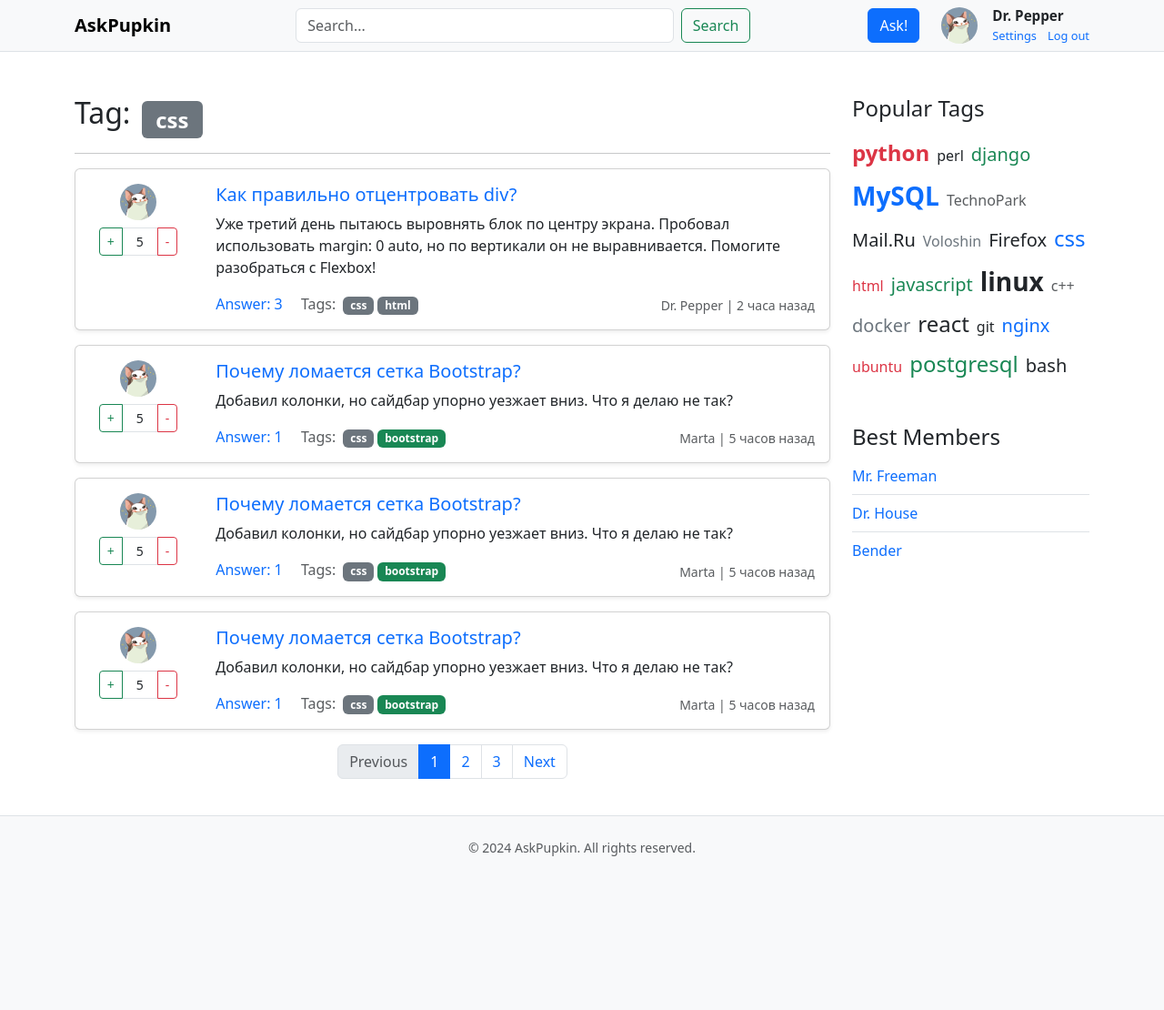
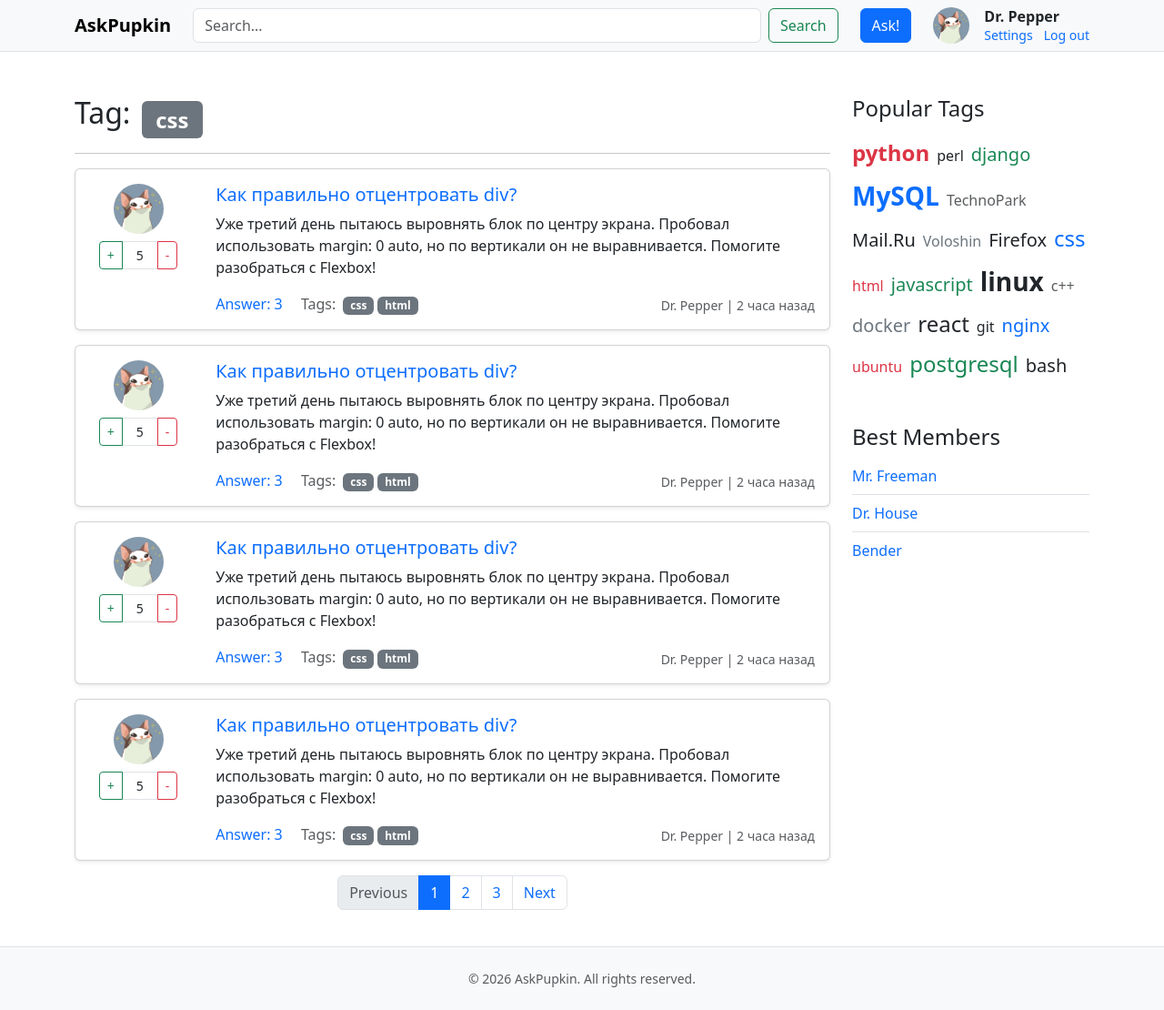
Before and after one commit to GrayMouse9/2026-VK-EDU-Web-13-Shpakova-D, a Django app: page /tag/1/ in a window 1280 px wide. Shown: the whole page at 91% size. Before the commit the page ends 941 px from the top, so only its background shows below. Run offline with Django 5.2, Linux system fonts and the light colour scheme; some libraries are stand-ins or nearby versions.

Commit message:
Отлаживание

```diff
--- a/application/settings.py
+++ b/application/settings.py
@@ -10,6 +10,7 @@ For the full list of settings and their values, see
 https://docs.djangoproject.com/en/6.0/ref/settings/
 """
 
+import os
 from pathlib import Path
 
 # Build paths inside the project like this: BASE_DIR / 'subdir'.
@@ -117,3 +118,4 @@ USE_TZ = True
 # https://docs.djangoproject.com/en/6.0/howto/static-files/
 
 STATIC_URL = '/static/'
+STATICFILES_DIRS = [os.path.join(BASE_DIR, "static")]
--- a/core/templates/core/profile.html
+++ b/core/templates/core/profile.html
@@ -9,7 +9,7 @@
     <div class="mb-3 row">
         <label for="loginInput" class="col-sm-2 col-form-label">Login</label>
         <div class="col-sm-10">
-            <input type="text" class="form-control text-center px-0 rating-input" value="5" readonly>
+            <input type="text" class="form-control" value="dr_pepper" readonly>
         </div>
     </div>
 
@@ -31,7 +31,8 @@
         <label for="avatarInput" class="col-sm-2 col-form-label">Upload avatar</label>
         <div class="col-sm-10">
             <div class="mb-3">
-                <img src="{% static 'core/img/avatar.png' %}" class="img-thumbnail profile-avatar" alt="Current avatar">
+                <img src="{% static 'img/avatar.png' %}" class="img-thumbnail" width=150px height=150px
+                    alt="Current avatar">
             </div>
 
             <div class="mb-4 w-75">
--- a/questions/templates/questions/tag.html
+++ b/questions/templates/questions/tag.html
@@ -10,28 +10,29 @@
 
 <div class="card mb-3 shadow-sm">
     <div class="row g-0">
-        <div class="col-md-2 col-3 d-flex flex-column align-items-center p-2 p-sm-3">
 
-            <img src="{% static 'core/img/avatar.png' %}" width="40" height="40" class="rounded-circle mb-2"
-                alt="Avatar">
+        <div class="col-12 col-md-2 col-3 d-flex flex-row flex-column align-items-center py-3 px-2 pb-0">
+            <img src="{% static 'img/avatar.png' %}" width="55" height="55" class="rounded-circle mb-2" alt="Avatar">
 
             <div class="input-group input-group-sm mb-2 flex-nowrap justify-content-center">
                 <button class="btn btn-outline-success px-2" type="button">+</button>
-                <input type="text" class="form-control text-center px-0" style="max-width: 40px;" value="5" readonly>
+                <input type="text" class="form-control text-center px-0 rating-input" value="5" readonly>
                 <button class="btn btn-outline-danger px-2" type="button">-</button>
             </div>
 
         </div>
-        <div class="col-md-10 col-9">
-            <div class="card-body">
+
+        <div class="col-12 col-md-10">
+            <div class="card-body pt-0 pt-md-3">
                 <h5 class="card-title">
                     <a href="{% url 'question' question_id=1 %}" class="text-decoration-none">Как правильно отцентровать
                         div?</a>
                 </h5>
                 <p class="card-text">
-                    Уже третий день пытаюсь выровнять блок по центру экрана. Пробовал использовать margin: 0 auto, но по
-                    вертикали он не выравнивается. Помогите разобраться с Flexbox!
+                    Уже третий день пытаюсь выровнять блок по центру экрана. Пробовал использовать
+                    margin: 0 auto, но по вертикали он не выравнивается. Помогите разобраться с Flexbox!
                 </p>
+
                 <div class="d-flex justify-content-between align-items-end mt-3">
                     <div>
                         <a href="{% url 'question' question_id=1 %}" class="text-decoration-none me-3">Answer: 3</a>
@@ -45,125 +46,135 @@
                 </div>
             </div>
         </div>
+
     </div>
 </div>
 
 <div class="card mb-3 shadow-sm">
     <div class="row g-0">
-        <div class="col-md-2 col-3 d-flex flex-column align-items-center p-2 p-sm-3">
 
-            <img src="{% static 'core/img/avatar.png' %}" width="40" height="40" class="rounded-circle mb-2"
-                alt="Avatar">
+        <div class="col-12 col-md-2 col-3 d-flex flex-row flex-column align-items-center py-3 px-2 pb-0">
+            <img src="{% static 'img/avatar.png' %}" width="55" height="55" class="rounded-circle mb-2" alt="Avatar">
 
             <div class="input-group input-group-sm mb-2 flex-nowrap justify-content-center">
                 <button class="btn btn-outline-success px-2" type="button">+</button>
-                <input type="text" class="form-control text-center px-0" style="max-width: 40px;" value="5" readonly>
+                <input type="text" class="form-control text-center px-0 rating-input" value="5" readonly>
                 <button class="btn btn-outline-danger px-2" type="button">-</button>
             </div>
 
         </div>
-        <div class="col-md-10 col-9">
-            <div class="card-body">
+
+        <div class="col-12 col-md-10">
+            <div class="card-body pt-0 pt-md-3">
                 <h5 class="card-title">
-                    <a href="{% url 'question' question_id=1 %}" class="text-decoration-none">Почему ломается сетка
-                        Bootstrap?</a>
+                    <a href="{% url 'question' question_id=1 %}" class="text-decoration-none">Как правильно отцентровать
+                        div?</a>
                 </h5>
                 <p class="card-text">
-                    Добавил колонки, но сайдбар упорно уезжает вниз. Что я делаю не так?
+                    Уже третий день пытаюсь выровнять блок по центру экрана. Пробовал использовать
+                    margin: 0 auto, но по вертикали он не выравнивается. Помогите разобраться с Flexbox!
                 </p>
+
                 <div class="d-flex justify-content-between align-items-end mt-3">
                     <div>
-                        <a href="{% url 'question' question_id=1 %}" class="text-decoration-none me-3">Answer: 1</a>
+                        <a href="{% url 'question' question_id=1 %}" class="text-decoration-none me-3">Answer: 3</a>
                         <span class="text-muted me-1">Tags:</span>
                         <a href="#" class="badge bg-secondary text-decoration-none">css</a>
-                        <a href="#" class="badge bg-success text-decoration-none">bootstrap</a>
+                        <a href="#" class="badge bg-secondary text-decoration-none">html</a>
                     </div>
                     <div class="text-muted small">
-                        Marta | 5 часов назад
+                        Dr. Pepper | 2 часа назад
                     </div>
                 </div>
             </div>
         </div>
+
     </div>
 </div>
 
 
 <div class="card mb-3 shadow-sm">
     <div class="row g-0">
-        <div class="col-md-2 col-3 d-flex flex-column align-items-center p-2 p-sm-3">
 
-            <img src="{% static 'core/img/avatar.png' %}" width="40" height="40" class="rounded-circle mb-2"
-                alt="Avatar">
+        <div class="col-12 col-md-2 col-3 d-flex flex-row flex-column align-items-center py-3 px-2 pb-0">
+            <img src="{% static 'img/avatar.png' %}" width="55" height="55" class="rounded-circle mb-2" alt="Avatar">
 
             <div class="input-group input-group-sm mb-2 flex-nowrap justify-content-center">
                 <button class="btn btn-outline-success px-2" type="button">+</button>
-                <input type="text" class="form-control text-center px-0" style="max-width: 40px;" value="5" readonly>
+                <input type="text" class="form-control text-center px-0 rating-input" value="5" readonly>
                 <button class="btn btn-outline-danger px-2" type="button">-</button>
             </div>
 
         </div>
-        <div class="col-md-10 col-9">
-            <div class="card-body">
+
+        <div class="col-12 col-md-10">
+            <div class="card-body pt-0 pt-md-3">
                 <h5 class="card-title">
-                    <a href="{% url 'question' question_id=1 %}" class="text-decoration-none">Почему ломается сетка
-                        Bootstrap?</a>
+                    <a href="{% url 'question' question_id=1 %}" class="text-decoration-none">Как правильно отцентровать
+                        div?</a>
                 </h5>
                 <p class="card-text">
-                    Добавил колонки, но сайдбар упорно уезжает вниз. Что я делаю не так?
+                    Уже третий день пытаюсь выровнять блок по центру экрана. Пробовал использовать
+                    margin: 0 auto, но по вертикали он не выравнивается. Помогите разобраться с Flexbox!
                 </p>
+
                 <div class="d-flex justify-content-between align-items-end mt-3">
                     <div>
-                        <a href="{% url 'question' question_id=1 %}" class="text-decoration-none me-3">Answer: 1</a>
+                        <a href="{% url 'question' question_id=1 %}" class="text-decoration-none me-3">Answer: 3</a>
                         <span class="text-muted me-1">Tags:</span>
                         <a href="#" class="badge bg-secondary text-decoration-none">css</a>
-                        <a href="#" class="badge bg-success text-decoration-none">bootstrap</a>
+                        <a href="#" class="badge bg-secondary text-decoration-none">html</a>
                     </div>
                     <div class="text-muted small">
-                        Marta | 5 часов назад
+                        Dr. Pepper | 2 часа назад
                     </div>
                 </div>
             </div>
         </div>
+
     </div>
 </div>
 
 
 <div class="card mb-3 shadow-sm">
     <div class="row g-0">
-        <div class="col-md-2 col-3 d-flex flex-column align-items-center p-2 p-sm-3">
 
-            <img src="{% static 'core/img/avatar.png' %}" width="40" height="40" class="rounded-circle mb-2"
-                alt="Avatar">
+        <div class="col-12 col-md-2 col-3 d-flex flex-row flex-column align-items-center py-3 px-2 pb-0">
+            <img src="{% static 'img/avatar.png' %}" width="55" height="55" class="rounded-circle mb-2" alt="Avatar">
 
             <div class="input-group input-group-sm mb-2 flex-nowrap justify-content-center">
                 <button class="btn btn-outline-success px-2" type="button">+</button>
-                <input type="text" class="form-control text-center px-0" style="max-width: 40px;" value="5" readonly>
+                <input type="text" class="form-control text-center px-0 rating-input" value="5" readonly>
                 <button class="btn btn-outline-danger px-2" type="button">-</button>
             </div>
 
         </div>
-        <div class="col-md-10 col-9">
-            <div class="card-body">
+
+        <div class="col-12 col-md-10">
+            <div class="card-body pt-0 pt-md-3">
                 <h5 class="card-title">
-                    <a href="{% url 'question' question_id=1 %}" class="text-decoration-none">Почему ломается сетка
-                        Bootstrap?</a>
+                    <a href="{% url 'question' question_id=1 %}" class="text-decoration-none">Как правильно отцентровать
+                        div?</a>
                 </h5>
                 <p class="card-text">
-                    Добавил колонки, но сайдбар упорно уезжает вниз. Что я делаю не так?
+                    Уже третий день пытаюсь выровнять блок по центру экрана. Пробовал использовать
+                    margin: 0 auto, но по вертикали он не выравнивается. Помогите разобраться с Flexbox!
                 </p>
+
                 <div class="d-flex justify-content-between align-items-end mt-3">
                     <div>
-                        <a href="{% url 'question' question_id=1 %}" class="text-decoration-none me-3">Answer: 1</a>
+                        <a href="{% url 'question' question_id=1 %}" class="text-decoration-none me-3">Answer: 3</a>
                         <span class="text-muted me-1">Tags:</span>
                         <a href="#" class="badge bg-secondary text-decoration-none">css</a>
-                        <a href="#" class="badge bg-success text-decoration-none">bootstrap</a>
+                        <a href="#" class="badge bg-secondary text-decoration-none">html</a>
                     </div>
                     <div class="text-muted small">
-                        Marta | 5 часов назад
+                        Dr. Pepper | 2 часа назад
                     </div>
                 </div>
             </div>
         </div>
+
     </div>
 </div>
 
--- /dev/null
+++ b/static/css/style.css
@@ -0,0 +1,3 @@
+.rating-input {
+    max-width: 40px;
+}
--- a/templates/base.html
+++ b/templates/base.html
@@ -6,38 +6,43 @@
     <meta charset="UTF-8">
     <meta name="viewport" content="width=device-width, initial-scale=1.0">
     <title>Вопросы и ответы</title>
-    <link rel="stylesheet" href="{% static 'core/css/bootstrap.min.css' %}">
-    <link rel="icon" href="{% static 'core/img/favicon.ico' %}">
+    <link rel="stylesheet" href="{% static 'css/bootstrap.min.css' %}">
+    <link rel="stylesheet" href="{% static 'css/style.css' %}">
+    <link rel="icon" href="{% static 'img/favicon.ico' %}">
 </head>
 
 <body class="d-flex flex-column min-vh-100">
-   <nav class="navbar navbar-expand-lg bg-light border-bottom mb-4 py-2">
-        <div class="container flex-wrap align-items-center">
+    <nav class="navbar navbar-expand-lg bg-light border-bottom mb-4 py-2">
+        <div class="container align-items-center justify-content-between">
 
-            <a class="navbar-brand fw-bold m-0 pe-2" href="{% url 'index' %}">AskPupkin</a>
+            <a class="navbar-brand fw-bold m-0" href="{% url 'index' %}">AskPupkin</a>
 
-            <form class="d-flex flex-grow-1 mx-2 mx-lg-auto order-2 order-lg-1" style="max-width: 500px;" role="search" action="#" method="GET">
-                <input class="form-control me-2" type="search" placeholder="Search..." aria-label="Search">
-                <button class="btn btn-outline-success" type="submit">Search</button>
-            </form>
-
-            <button class="navbar-toggler order-3" type="button" data-bs-toggle="collapse" data-bs-target="#userMenu" aria-controls="userMenu" aria-expanded="false" aria-label="Toggle navigation">
+            <button class="navbar-toggler" type="button" data-bs-toggle="collapse" data-bs-target="#userMenu"
+                aria-controls="userMenu" aria-expanded="false" aria-label="Toggle navigation">
                 <span class="navbar-toggler-icon"></span>
             </button>
 
-            <div class="collapse navbar-collapse order-4 order-lg-2 flex-grow-0" id="userMenu">
-                <div class="d-flex align-items-center mt-3 mt-lg-0">
+            <div class="collapse navbar-collapse" id="userMenu">
+
+                <form class="d-flex flex-grow-1 mx-lg-4 my-3 my-lg-0 navbar-search" role="search" action="#"
+                    method="GET">
+                    <input class="form-control me-2" type="search" placeholder="Search..." aria-label="Search">
+                    <button class="btn btn-outline-success" type="submit">Search</button>
+                </form>
+
+                <div class="d-flex align-items-center ms-lg-auto">
 
                     <a href="{% url 'ask' %}" class="btn btn-primary me-4">Ask!</a>
 
                     {% if True %}
                     <div class="user-info d-flex align-items-center">
-                        <img src="{% static 'core/img/avatar.png' %}" width="40" height="40" class="me-3 rounded-circle" alt="Avatar">
-                        <div class="d-flex flex-column justify-content-center">
-                            <div class="fw-bold lh-1 mb-1" style="font-size: 0.95rem;">Dr. Pepper</div>
+                        <img src="{% static 'img/avatar.png' %}" width="40" height="40" class="me-3 rounded-circle"
+                            alt="Avatar">
+                        <div class="d-flex flex-column justify-content-center text-start">
+                            <div class="fw-bold lh-1 mb-1 fs-6">Dr. Pepper</div>
                             <div class="lh-1">
-                                <a href="{% url 'profile' %}" style="font-size: 0.8rem;" class="me-2 text-decoration-none">Settings</a>
-                                <a href="{% url 'login' %}" style="font-size: 0.8rem;" class="text-decoration-none">Log out</a>
+                                <a href="{% url 'profile' %}" class="me-2 text-decoration-none small">Settings</a>
+                                <a href="{% url 'login' %}" class="text-decoration-none small">Log out</a>
                             </div>
                         </div>
                     </div>
@@ -103,10 +108,10 @@
     </div>
     </div>
     <footer class="mt-auto py-4 bg-light border-top text-center text-muted small">
-            &copy; 2024 AskPupkin. All rights reserved.
+        &copy; 2026 AskPupkin. All rights reserved.
     </footer>
 
-    <script src="{% static 'core/js/bootstrap.bundle.min.js' %}"></script>
+    <script src="{% static 'js/bootstrap.bundle.min.js' %}"></script>
 </body>
 
 </html>
```
Also changed, not shown: core/static/core/css/style.css (deleted, +0 -9 lines), questions/templates/questions/index.html (+21 -25 lines), questions/templates/questions/question.html (+26 -27 lines).
